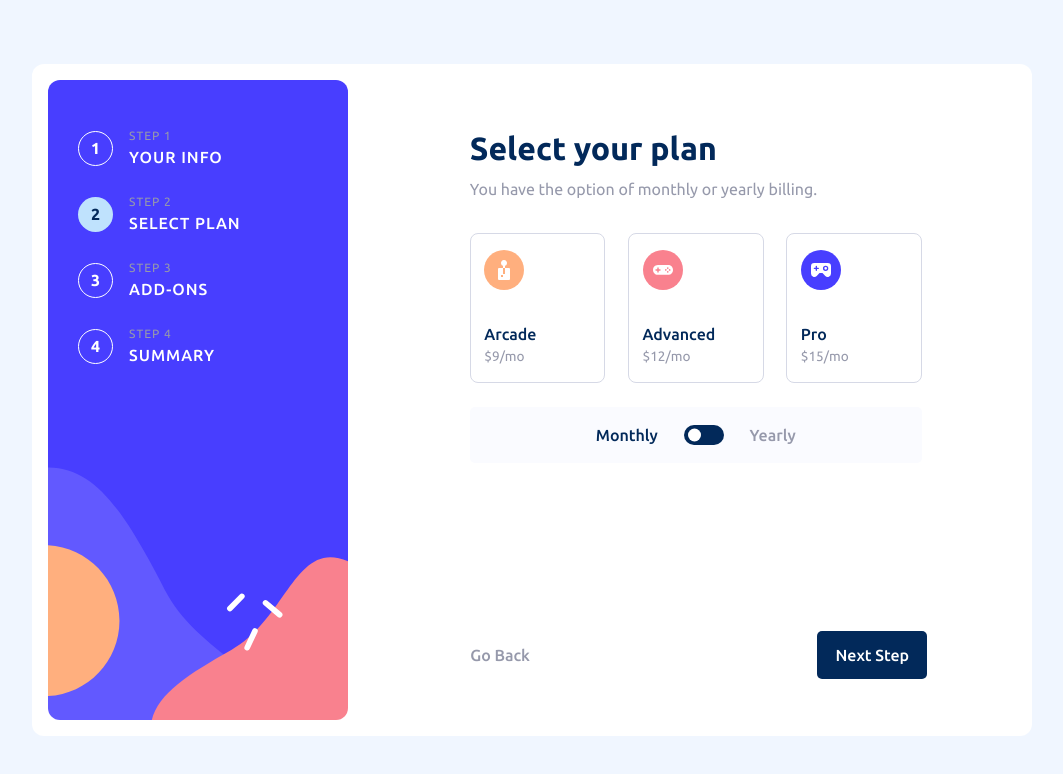
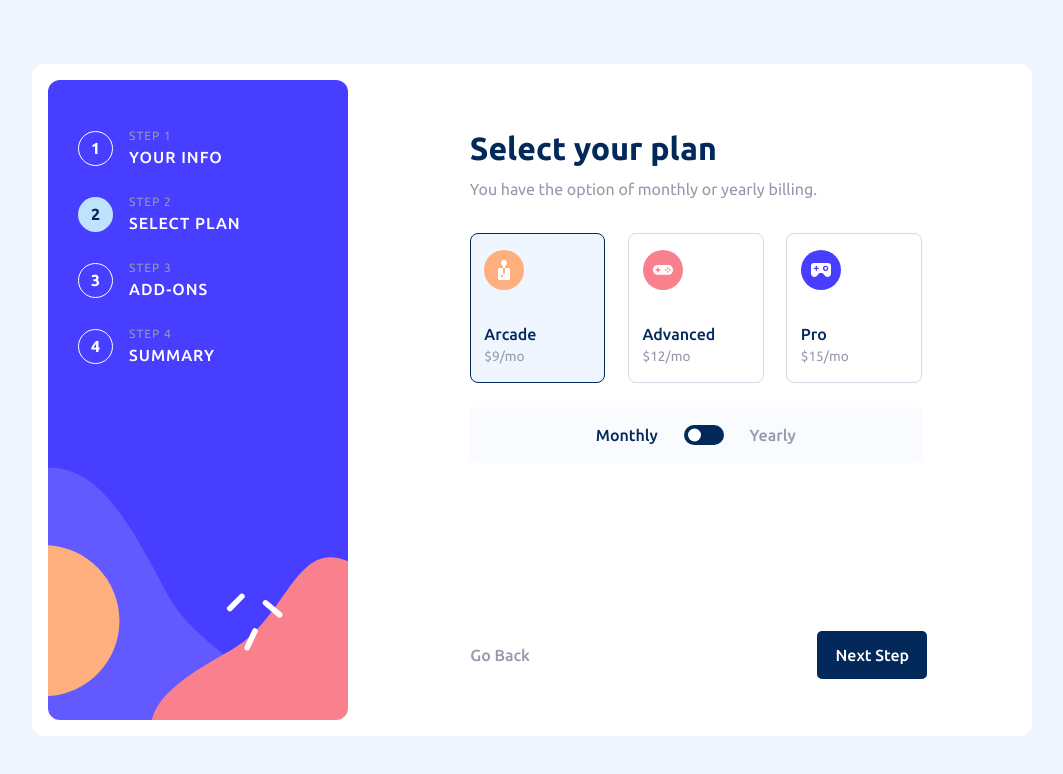
Before and after one commit to sodiqsanusi/multi-step-form, a Next.js app: page /select-plan in a window 1280 px wide. Shown: the top 774 px of the page, without its empty margins (108-1171 px from the left). Built offline with nearby package versions, Linux system fonts and the light colour scheme.

Commit message:
Atomic commits to track progress better and retrace steps quicker

```diff
--- a/globalContext.js
+++ b/globalContext.js
@@ -5,9 +5,12 @@ export const globalContext = createContext();
 export const GlobalProvider = ({children}) => {
   let [stage, setStage] = useState(1);
   let [renewal, setRenewal] = useState('month');
+  let [plan, setPlan] = useState('arcade');
 
   return(
-    <globalContext.Provider value={{stage, setStage, renewal, setRenewal}}>
+    <globalContext.Provider
+     value={{stage, setStage, renewal, setRenewal, plan, setPlan}}
+    >
       {children}
     </globalContext.Provider>
   )
--- a/pages/select-plan.js
+++ b/pages/select-plan.js
@@ -11,7 +11,7 @@ import proImage from '../public/images/icon-pro.svg';
 
 const SelectPlan = () => {
 
-  let {setStage, renewal, setRenewal} = useContext(globalContext);
+  let {setStage, renewal, setRenewal, plan, setPlan} = useContext(globalContext);
   useEffect(() => {
     setStage(2)
   }, [])
@@ -29,7 +29,22 @@ const SelectPlan = () => {
 
   let handleSwitch = () => {
     setRenewal(periods[renewal].change)
-    console.log('Clicked', periods[renewal].change)
+    // console.log('Clicked', periods[renewal].change)
+  }
+  let handlePlanChange = (num) => {
+    switch(num){
+      case 1:
+        setPlan('arcade');
+        break;
+      case 2:
+        setPlan('advanced');
+        break;
+      case 3:
+        setPlan('pro');
+        break;
+      default:
+        setPlan('arcade')
+    }
   }
 
   return (
@@ -41,7 +56,10 @@ const SelectPlan = () => {
         <h1>Select your plan</h1>
         <h2>You have the option of monthly or yearly billing.</h2>
         <section className={styles.layout}>
-          <button>
+          <button
+           className={plan == 'arcade' && styles.planActive}
+           onClick={() => handlePlanChange(1)}
+          >
             <div><Image src={arcadeImage} aria-hidden='true' alt='Pick the arcade plan'/></div>
             <div className={styles.dummy}>
               <h3>Arcade</h3>
@@ -49,7 +67,10 @@ const SelectPlan = () => {
               {renewal == 'year' && <p className={styles.dum}>2 months free</p>}
             </div>
           </button>
-          <button>
+          <button
+           className={plan == 'advanced' && styles.planActive}
+           onClick={() => handlePlanChange(2)}
+          >
             <div><Image src={advancedImage} aria-hidden='true' alt='Pick the advanced plan'/></div>
             <div className={styles.dummy}>
               <h3>Advanced</h3>
@@ -57,7 +78,10 @@ const SelectPlan = () => {
               {renewal == 'year' && <p className={styles.dum}>2 months free</p>}
             </div>
           </button>
-          <button>
+          <button
+           className={plan == 'pro' && styles.planActive}
+           onClick={() => handlePlanChange(3)}
+          >
             <div><Image src={proImage} aria-hidden='true' alt='Pick the pro plan'/></div>
             <div className={styles.dummy}>
               <h3>Pro</h3>
--- a/styles/select-plan.module.css
+++ b/styles/select-plan.module.css
@@ -92,6 +92,11 @@
   right: 10%;
 }
 
+.planActive{
+  background-color: var(--magnolia) !important;
+  border-color: var(--marineBlue) !important;
+}
+
 
 @media(min-width: 700px){
   .layout{
```
